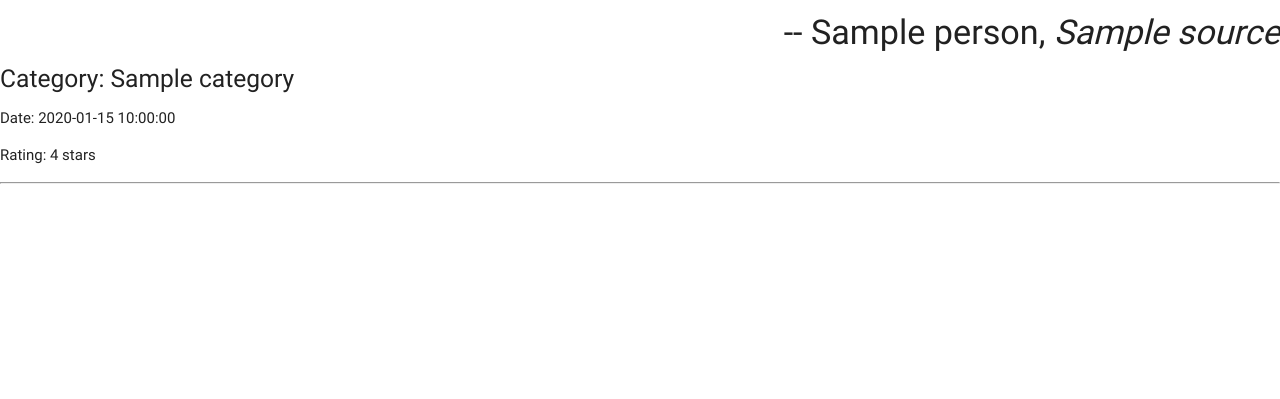
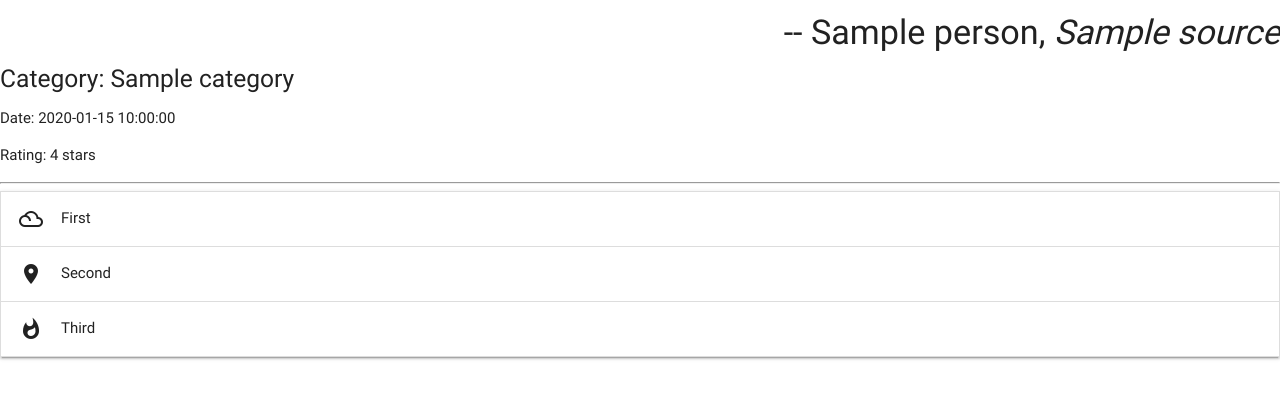
Before and after one commit to billdavisjr/wbd_fsd_project3, a Flask app: page / in a window 1280 px wide. Shown: the part 202-601 px from the top of the page. Run offline with Flask 2, Linux system fonts and the light colour scheme; a database or web service that is not in the repository returns one stand-in record (values such as "Sample title"); some libraries are stand-ins or nearby versions.

Commit message:
Added MaterializeCSS collapsible component

```diff
--- a/templates/base.html
+++ b/templates/base.html
@@ -12,5 +12,10 @@
 
         <script src="https://cdnjs.cloudflare.com/ajax/libs/jquery/3.2.1/jquery.min.js"></script>
         <script src="https://cdnjs.cloudflare.com/ajax/libs/materialize/0.100.2/js/materialize.min.js"></script>
+        <script type="text/javascript">
+            $(document).ready(function() {
+                $('.collapsible').collapsible();
+            })
+        </script>
     </body>
 </html>
--- a/templates/quotes.html
+++ b/templates/quotes.html
@@ -9,4 +9,19 @@
         <p>Rating: {{quote.stars_rating}} stars</p>
         <hr/>
     {% endfor %}
+
+    <ul class="collapsible" data-collapsible="accordion">
+        <li>
+            <div class="collapsible-header"><i class="material-icons">filter_drama</i>First</div>
+            <div class="collapsible-body"><span>Lorem ipsum dolor sit amet.</span></div>
+        </li>
+        <li>
+            <div class="collapsible-header"><i class="material-icons">place</i>Second</div>
+            <div class="collapsible-body"><span>Lorem ipsum dolor sit amet.</span></div>
+        </li>
+        <li>
+            <div class="collapsible-header"><i class="material-icons">whatshot</i>Third</div>
+            <div class="collapsible-body"><span>Lorem ipsum dolor sit amet.</span></div>
+        </li>
+    </ul>
 {% endblock %}
```
